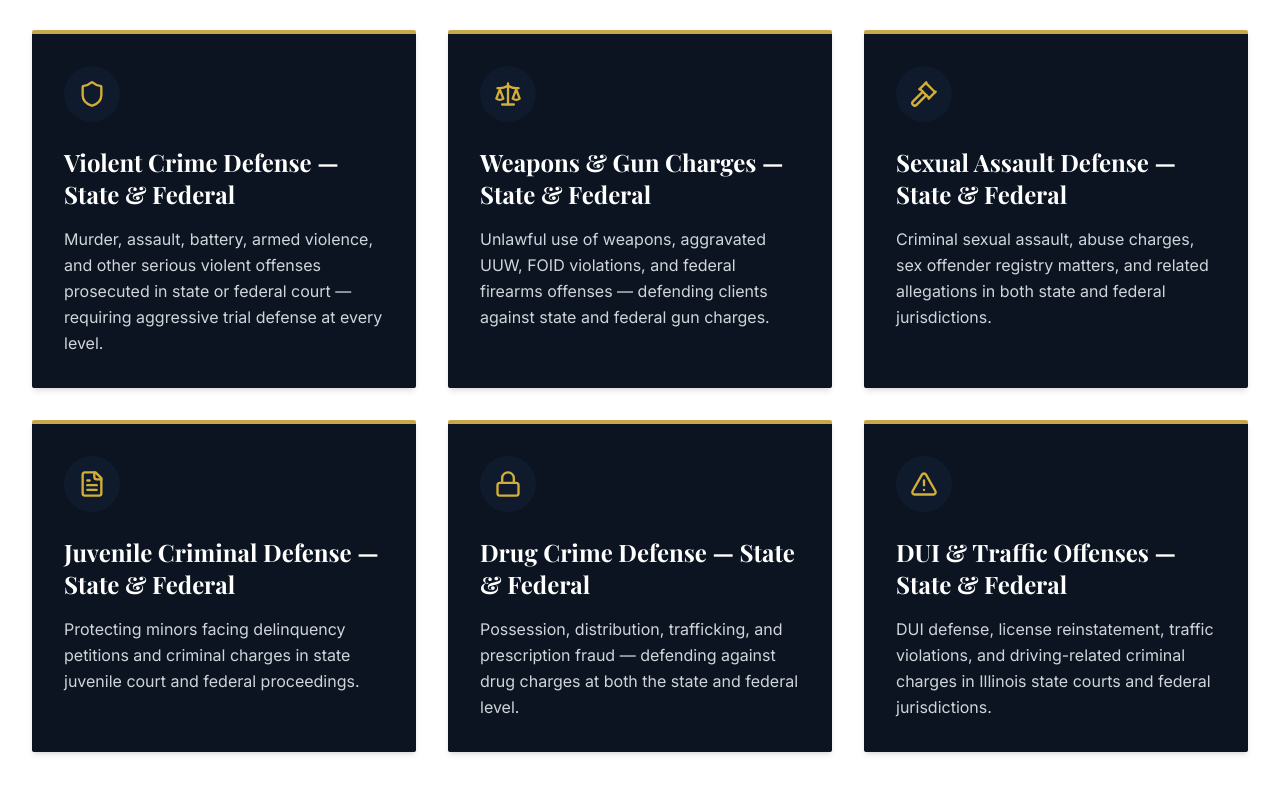
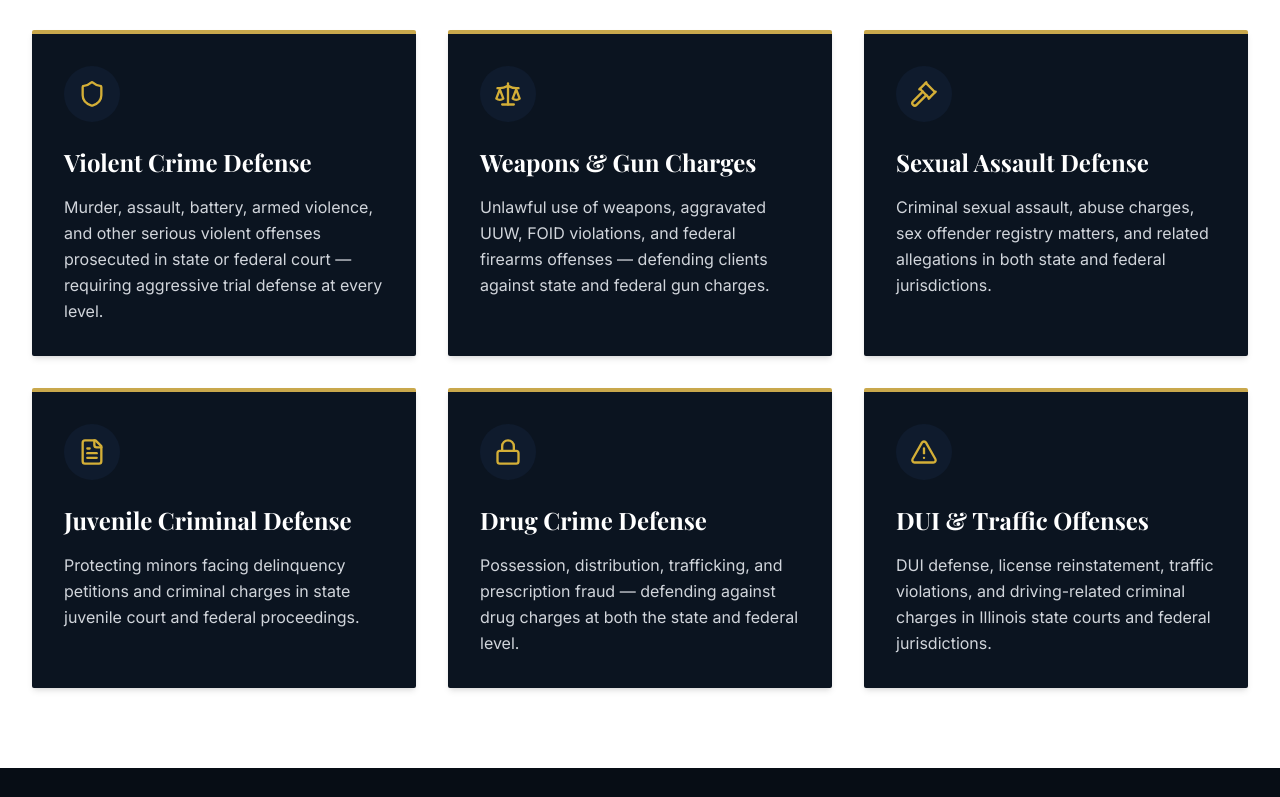
Before and after one commit to DenseConsulting/john-miraglia-site, a Next.js app: page /case-strategies in a window 1280 px wide. Shown: the part 2543-3340 px from the top of the page. Built offline with nearby package versions, Linux system fonts and the light colour scheme; a web font is replaced by a local one.

Commit message:
copy: remove State & Federal from practice area labels, replace Edward Johnson review with Emanuel Myers

```diff
--- a/src/components/PracticeAreas.tsx
+++ b/src/components/PracticeAreas.tsx
@@ -9,31 +9,31 @@ import {
 export function PracticeAreas() {
   const practices = [
   {
-    title: 'Criminal Defense \u2014 State & Federal',
+    title: 'Criminal Defense',
     description:
     'Defending clients against misdemeanor and felony charges in both Illinois state and federal courts with a strategic, aggressive approach designed to protect your freedom and future.',
     icon: ShieldIcon
   },
   {
-    title: 'Litigation \u2014 State & Federal',
+    title: 'Litigation',
     description:
     'Comprehensive litigation services for civil disputes at the state and federal level, leveraging courtroom expertise built over more than two decades of active practice.',
     icon: ScaleIcon
   },
   {
-    title: 'Civil Rights \u2014 State & Federal',
+    title: 'Civil Rights',
     description:
     'Standing up for individuals whose constitutional rights have been violated by government actors, law enforcement, or institutions — pursuing claims under both state and federal civil rights statutes.',
     icon: GavelIcon
   },
   {
-    title: 'Discrimination \u2014 State & Federal',
+    title: 'Discrimination',
     description:
     'Protecting clients from unlawful discrimination in employment, housing, and public accommodations, with claims pursued under both state and federal anti-discrimination statutes.',
     icon: UsersIcon
   },
   {
-    title: 'Juvenile Law \u2014 State & Federal',
+    title: 'Juvenile Law',
     description:
     'Compassionate and effective representation for minors facing the juvenile justice system at the state and federal level, focusing on rehabilitation and protecting their futures.',
     icon: HeartHandshakeIcon
@@ -47,7 +47,7 @@ export function PracticeAreas() {
             What We Handle
           </span>
           <h2 className="text-4xl md:text-5xl font-heading font-bold text-navy-800 mt-3 mb-6">
-            State & Federal Practice Areas
+            Practice Areas
           </h2>
           <p className="text-lg text-gray-600">
             John Miraglia provides aggressive, skilled representation across
--- a/src/components/Testimonials.tsx
+++ b/src/components/Testimonials.tsx
@@ -1,5 +1,5 @@
 import React from 'react';
-import { StarIcon, DiamondIcon } from 'lucide-react';
+import { StarIcon } from 'lucide-react';
 export function Testimonials() {
   return (
     <section id="testimonials" className="py-12 sm:py-20 bg-white">
@@ -59,33 +59,24 @@ export function Testimonials() {
             </div>
           </div>
 
-          {/* Peer Endorsement */}
-          <div className="bg-navy-800 text-white p-6 sm:p-8 rounded-sm shadow-md flex flex-col relative overflow-hidden">
-            <div className="absolute top-0 right-0 p-4 opacity-10">
-              <DiamondIcon className="w-24 h-24 text-gold-500" />
+          {/* Client Review 3 */}
+          <div className="bg-gray-50 p-6 sm:p-8 rounded-sm border border-gray-100 shadow-sm flex flex-col">
+            <div className="flex text-gold-500 mb-6">
+              {[...Array(5)].map((_, i) =>
+              <StarIcon key={i} className="w-5 h-5 fill-current" />
+              )}
             </div>
-            <div className="relative z-10 flex-grow flex flex-col">
-              <div className="flex items-center space-x-2 mb-6">
-                <DiamondIcon className="w-5 h-5 text-gold-400" />
-                <span className="text-xs font-bold tracking-widest uppercase text-gold-400">
-                  Peer Attorney Endorsement
-                </span>
-              </div>
-              <div className="flex text-gold-400 mb-6">
-                {[...Array(5)].map((_, i) =>
-                <StarIcon key={i} className="w-5 h-5 fill-current" />
-                )}
-              </div>
-              <blockquote className="text-gray-200 italic mb-8 flex-grow text-lg font-heading">
-                "I endorse this lawyer. Mr. Miraglia is an unstoppable trial
-                lawyer with absolute professionalism."
-              </blockquote>
-              <div className="border-t border-navy-600 pt-4">
-                <p className="font-bold text-white">Edward Johnson</p>
-                <p className="text-sm text-gray-400">
-                  Criminal Defense Attorney — February 2024 — Avvo Verified
-                </p>
-              </div>
+            <blockquote className="text-gray-700 italic mb-8 flex-grow">
+              "If you're in a legal situation and need an attorney who
+              will truly, sincerely, and professionally represent you, I
+              HIGHLY RECOMMEND Mr. MIRAGLIA. He's by far the
+              best attorney you probably never heard of."
+            </blockquote>
+            <div className="border-t border-gray-200 pt-4">
+              <p className="font-bold text-navy-800">Emanuel Myers</p>
+              <p className="text-sm text-gray-500">
+                Hired Attorney — Google Verified
+              </p>
             </div>
           </div>
         </div>
--- a/src/components/case-strategies/CaseTypes.tsx
+++ b/src/components/case-strategies/CaseTypes.tsx
@@ -11,37 +11,37 @@ export function CaseTypes() {
   const caseTypes = [
   {
     icon: ShieldIcon,
-    title: 'Violent Crime Defense \u2014 State & Federal',
+    title: 'Violent Crime Defense',
     description:
     'Murder, assault, battery, armed violence, and other serious violent offenses prosecuted in state or federal court — requiring aggressive trial defense at every level.'
   },
   {
     icon: ScaleIcon,
-    title: 'Weapons & Gun Charges \u2014 State & Federal',
+    title: 'Weapons & Gun Charges',
     description:
     'Unlawful use of weapons, aggravated UUW, FOID violations, and federal firearms offenses — defending clients against state and federal gun charges.'
   },
   {
     icon: GavelIcon,
-    title: 'Sexual Assault Defense \u2014 State & Federal',
+    title: 'Sexual Assault Defense',
     description:
     'Criminal sexual assault, abuse charges, sex offender registry matters, and related allegations in both state and federal jurisdictions.'
   },
   {
     icon: FileTextIcon,
-    title: 'Juvenile Criminal Defense \u2014 State & Federal',
+    title: 'Juvenile Criminal Defense',
     description:
     'Protecting minors facing delinquency petitions and criminal charges in state juvenile court and federal proceedings.'
   },
   {
     icon: LockIcon,
-    title: 'Drug Crime Defense \u2014 State & Federal',
+    title: 'Drug Crime Defense',
     description:
     'Possession, distribution, trafficking, and prescription fraud — defending against drug charges at both the state and federal level.'
   },
   {
     icon: AlertTriangleIcon,
-    title: 'DUI & Traffic Offenses \u2014 State & Federal',
+    title: 'DUI & Traffic Offenses',
     description:
     'DUI defense, license reinstatement, traffic violations, and driving-related criminal charges in Illinois state courts and federal jurisdictions.'
   }];
@@ -54,7 +54,7 @@ export function CaseTypes() {
             Practice Focus
           </span>
           <h2 className="text-4xl md:text-5xl font-heading font-bold text-navy-800 mt-3 mb-6">
-            State &amp; Federal Cases We Handle
+            Cases We Handle
           </h2>
           <p className="text-lg text-gray-600">
             We defend clients facing the full spectrum of criminal charges
```
